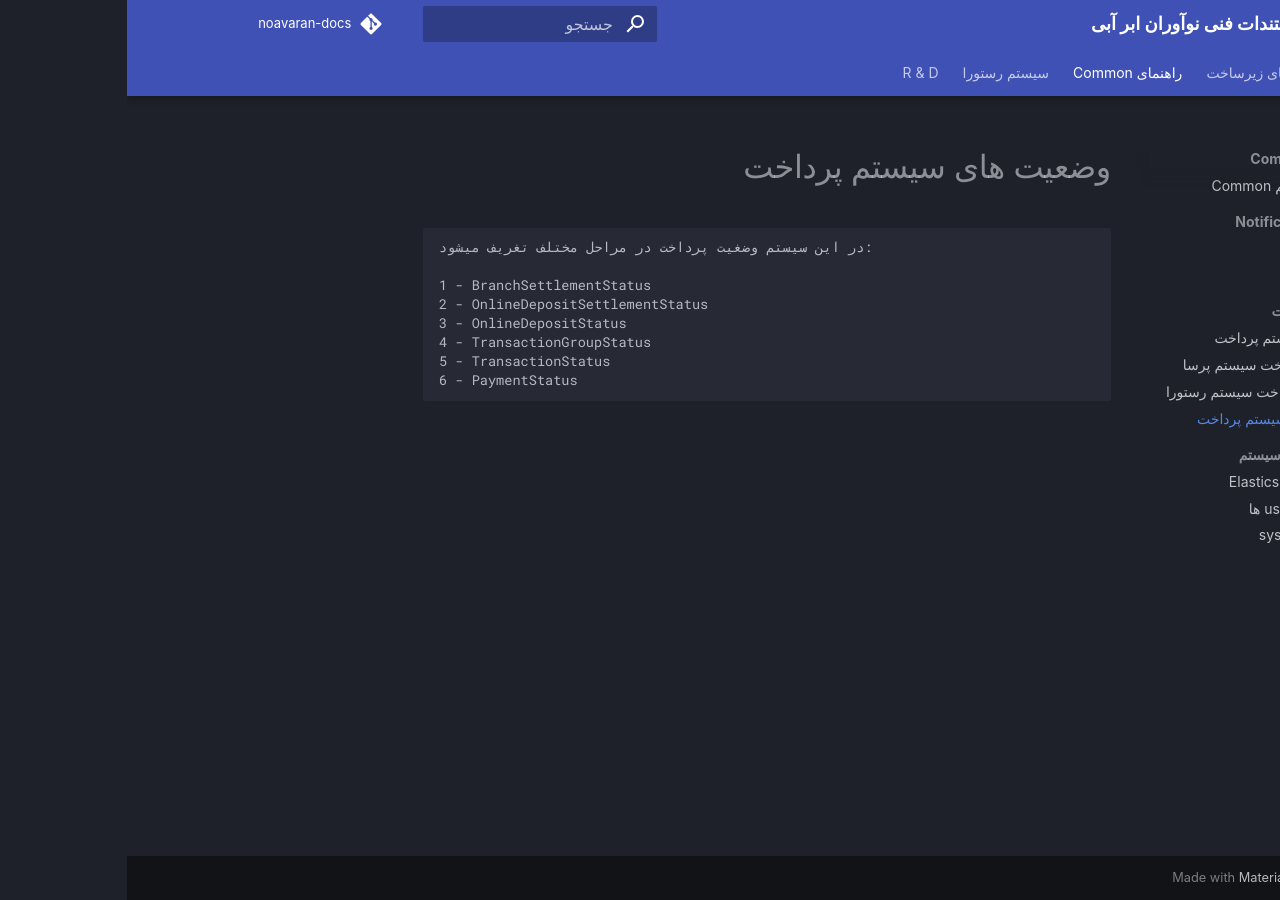
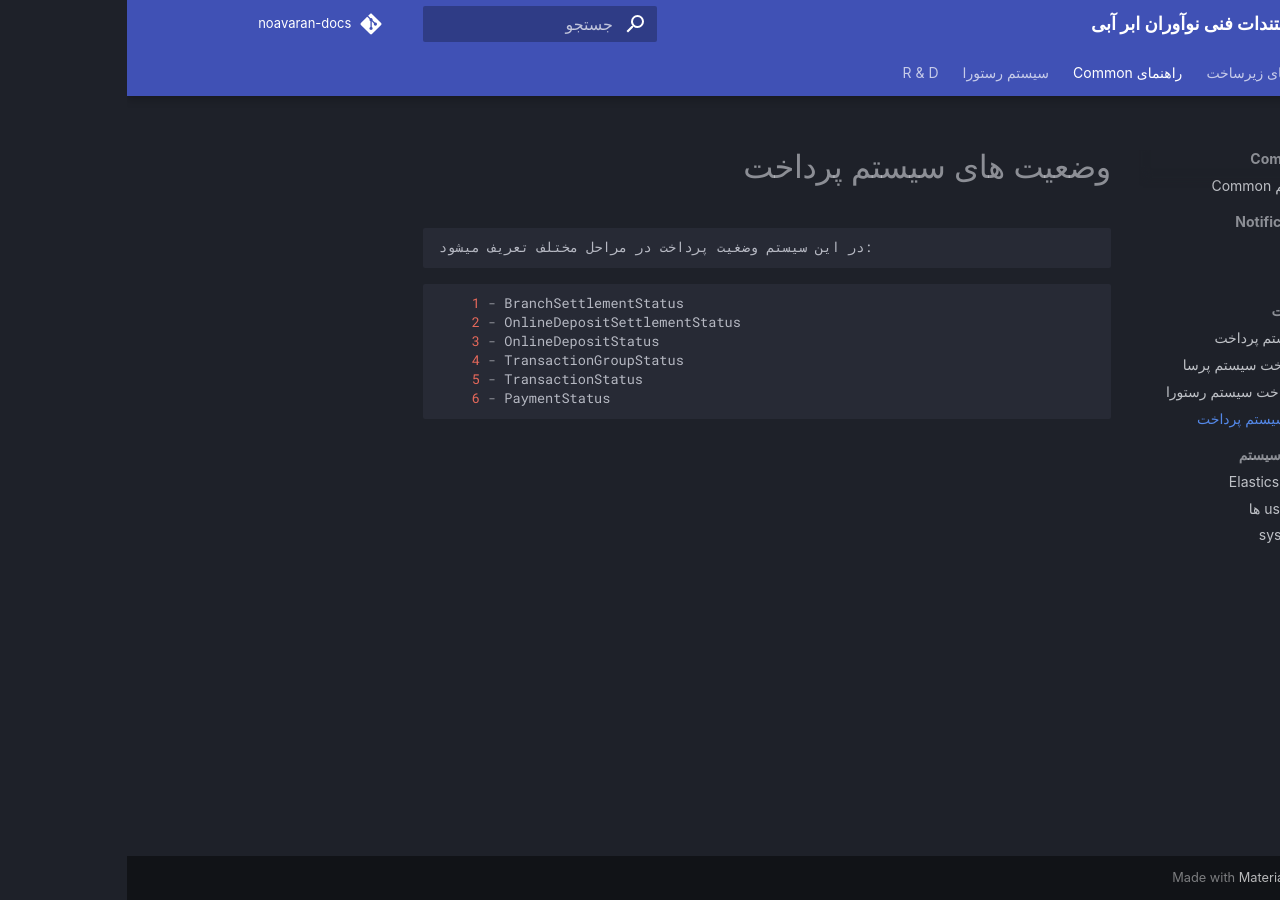
Before and after one commit to blue-innovators/noavaran-docs, an MkDocs documentation site: the page built from docs/payment/payment-status.md, in a window 1280 px wide. Built offline with MkDocs 1.6.1 and Material for MkDocs 9.7.7, drawn with Linux system fonts in a browser that asks for light colours; some web fonts are replaced; comment, search, counter and statistics services are not loaded.

Commit message:
[FEATURE] Commit 3

````diff
--- a/docs/payment/payment-status.md
+++ b/docs/payment/payment-status.md
@@ -1,9 +1,11 @@
 # وضعیت های سیستم پرداخت
-    در این سیستم وضغیت پرداخت در مراحل مختلف تغریف میشود:
+    در این سیستم وضغیت پرداخت در مراحل مختلف تعریف میشود:
 
+```cs
     1 - BranchSettlementStatus
     2 - OnlineDepositSettlementStatus
     3 - OnlineDepositStatus
     4 - TransactionGroupStatus
     5 - TransactionStatus
     6 - PaymentStatus
+```
````
